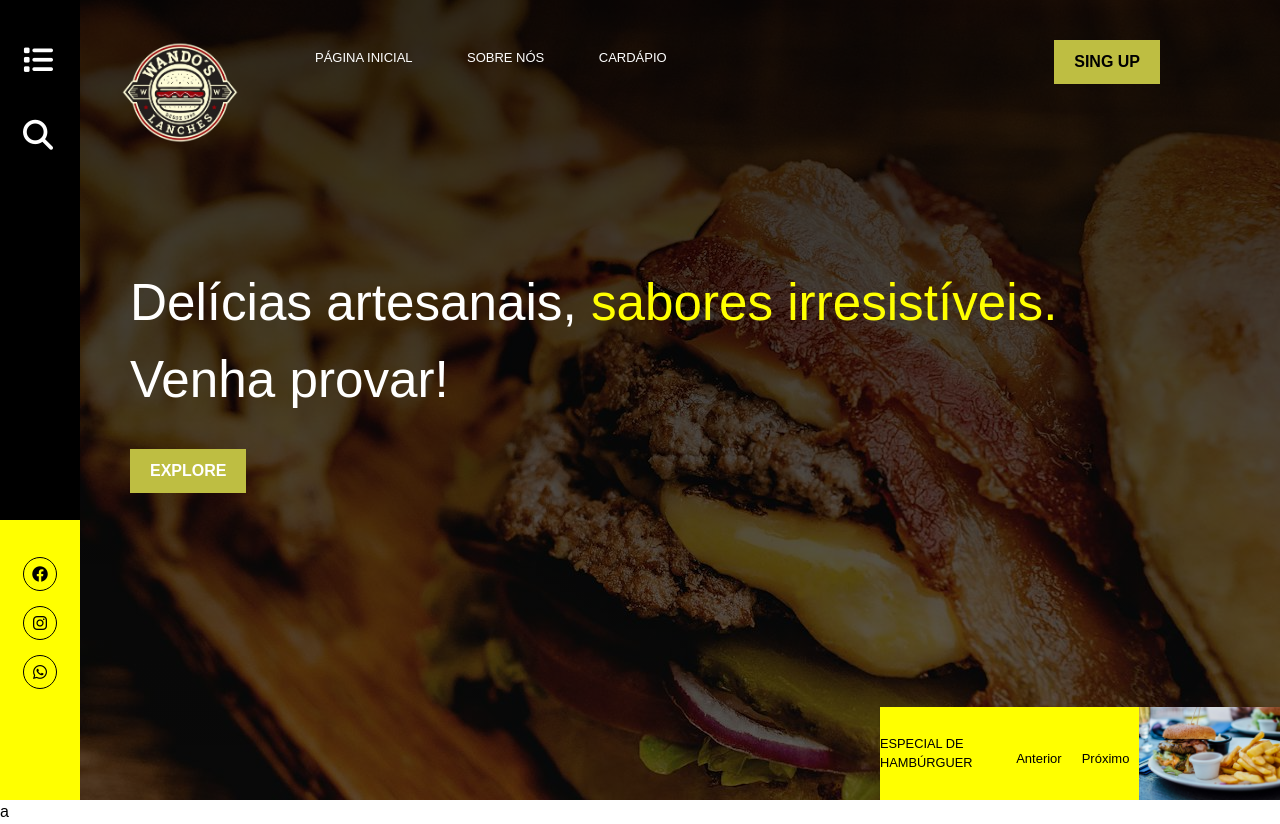
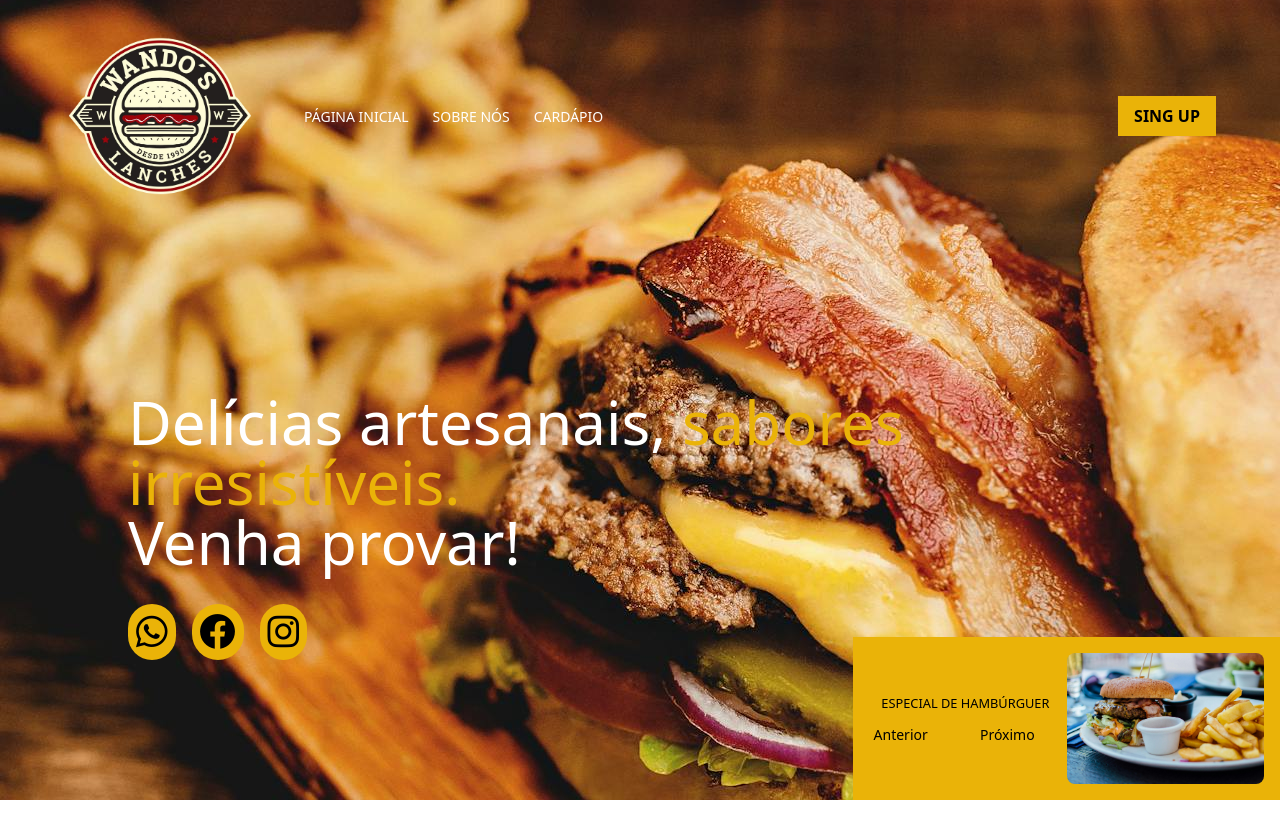
Before and after one commit to dev-jvoliveira/WandosLanches, a website: page index.html in a window 1280 px wide. After the commit the page ends 800 px from the top, so only its background shows below. Drawn offline with nearby package versions, Linux system fonts and the light colour scheme.

Commit message:
alteração de index
index

```diff
--- a/index.html
+++ b/index.html
@@ -5,65 +5,85 @@
     <meta name="viewport" content="width=device-width, initial-scale=1.0">
     <title>Wando's Lanches</title>
     <link rel="shortcut icon" href="images/logoremovido.ico" type="image/x-icon">
-    <link rel="stylesheet" href="/style/output.css">
     <link rel="stylesheet" href="https://cdnjs.cloudflare.com/ajax/libs/font-awesome/6.4.2/css/all.min.css">
-
-
+    <script src="https://cdn.tailwindcss.com"></script>
 </head>
-<body>
-    <div class="hero">
-        <div class="nav-bar">
-            <div class="nav-logo">
-              <img src="images/logoremovido.png">
+<body class="font-sans bg-cover bg-center bg-no-repeat overflow-x-hidden" style="background-image: url('images/background.jpg');">
+    <div class="relative h-screen">
+        <div class="flex items-center justify-between px-8 py-4 md:px-16 md:py-8">
+            <div class="flex-shrink-0 nav-logo">
+                <img src="images/logoremovido.png" class="w-32 md:w-48 h-auto">
             </div>
-            <i class="fa fa-bars" onclick="showMenu()"></i>
-                <div class="nav-links" id="nav-links">
-                    <i class="fa fa-close" onclick="closeMenu()"></i>
-                    <ul>
-                        <a href="#"><li>PÁGINA INICIAL</li></a>
-                        <a href="#"><li>SOBRE NÓS</li></a>
-                        <a href="cardapio.html"><li>CARDÁPIO</li></a>
-                    </ul>
-                    <button type="button" class="btn">SING UP</button>
-                </div>
+            <i class="fa fa-bars text-white text-2xl cursor-pointer md:hidden" onclick="showMenu()"></i>
+            <div id="nav-links" class="hidden md:flex flex-grow items-center justify-between">
+                <ul class="flex space-x-6 ml-12">
+                    <li><a href="#" class="text-white text-sm hover:underline">PÁGINA INICIAL</a></li>
+                    <li><a href="#" class="text-white text-sm hover:underline">SOBRE NÓS</a></li>
+                    <li><a href="cardapio.html" class="text-white text-sm hover:underline">CARDÁPIO</a></li>
+                </ul>
+                <button type="button" class="px-4 py-2 bg-yellow-500 text-black font-bold ml-4">SING UP</button>
+            </div>
         </div>
 
-       <div class="banner-title">
-            <h1>Delícias artesanais, <span>sabores irresistíveis.</span><br> Venha provar!</h1>
-            <button type="button" class="btn">EXPLORE</button>
-       </div>
-       <div class="vertical-bar">
-            <div class="search-icon">
-                <i class="fa fa-list"></i>
-                <i class="fa fa-search" aria-hidden="true"></i>
+        <div class="text-white mx-10 my-20 md:mx-32 md:my-40">
+            <h1 class="text-4xl md:text-6xl mb-8">Delícias artesanais, <span class="text-yellow-500">sabores irresistíveis.</span><br> Venha provar!</h1>
+            <div class="flex items-center space-x-4">
+                <a href="https://api.whatsapp.com/send?phone=5519997288018&text=Ol%C3%A1%F0%9F%96%90%EF%B8%8F%0APoderia%20me%20enviar%20o%20card%C3%A1pio%20por%20gentileza%3F%20" class="fab fa-whatsapp text-4xl text-black bg-yellow-500 rounded-full p-2 cursor-pointer" target="_blank"></a>
+                <a href="https://www.facebook.com/wandoslanches?locale=pt_BR" class="fab fa-facebook text-4xl text-black bg-yellow-500 rounded-full p-2 cursor-pointer" target="_blank"></a>
+                <a href="https://www.instagram.com/wandoslanches/" class="fab fa-instagram text-4xl text-black bg-yellow-500 rounded-full p-2 cursor-pointer" target="_blank"></a>
             </div>
-            <div class="social-icon">
-                <i class="fab fa-facebook"></i>
-                <i class="fab fa-instagram"></i>
-                <i class="fab fa-whatsapp"></i>
+        </div>
+
+        <div class="absolute top-0 left-0 h-full flex flex-col justify-between p-5 md:hidden">
+            <div class="space-y-8">
+
             </div>
-       </div>
-      <div class="notifications">
-            <div class="contents">
-                <small>ESPECIAL DE HAMBÚRGUER</small><br>
-                <div class="navigation-links"><p><a href="#">Anterior</a><a href="#">Próximo</a></p></div>
+            <div class="space-y-8 mt-auto">
+                <a href="https://www.facebook.com/wandoslanches?locale=pt_BR" class="fab fa-facebook text-black bg-yellow-500 rounded-full p-2 cursor-pointer" target="_blank"></a>
+                <a href="https://www.instagram.com/wandoslanches/" class="fab fa-instagram text-black bg-yellow-500 rounded-full p-2 cursor-pointer" target="_blank"></a>
+                <a href="https://api.whatsapp.com/send?phone=5519997288018&text=Ol%C3%A1%F0%9F%96%90%EF%B8%8F%0APoderia%20me%20enviar%20o%20card%C3%A1pio%20por%20gentileza%3F%20" class="fab fa-whatsapp text-black bg-yellow-500 rounded-full p-2 cursor-pointer" target="_blank"></a>
             </div>
-            <div class="notifications-img">
-                <img src="images/imgsmall.jpg">
+        </div>
+
+        <div class="absolute bottom-0 right-0 flex items-center bg-yellow-500 shadow-lg w-full md:w-1/3 p-4">
+            <div class="flex-1">
+                <small class="text-black pl-3">ESPECIAL DE HAMBÚRGUER</small><br>
+                <div class="text-right mt-2">
+                    <a href="#" class="text-black text-sm mr-4">Anterior</a>
+                    <a href="#" class="text-black text-sm p-8">Próximo</a>
+                </div>
             </div>
-      </div>
+            <div class="flex-1">
+                <img src="images/imgsmall.jpg" class="rounded-lg">
+            </div>
+        </div>
+    </div>
+
+    <div id="mobile-menu" class="fixed inset-0 bg-black bg-opacity-90 text-white flex flex-col items-center justify-center space-y-8 hidden md:hidden">
+        <i class="fa fa-close text-2xl cursor-pointer" onclick="closeMenu()"></i>
+        <ul class="space-y-6 text-center">
+            <li><a href="#" class="text-xl">PÁGINA INICIAL</a></li>
+            <li><a href="#" class="text-xl">SOBRE NÓS</a></li>
+            <li><a href="cardapio.html" class="text-xl">CARDÁPIO</a></li>
+        </ul>
+        <a id="whatsapp-icon" target="_blank"></a><button type="button" class="px-6 py-3 bg-yellow-500 text-black font-bold rounded-full">Precisa de ajuda?</button>
     </div>
 
     <script>
-        var show = document.getElementById("nav-links");
-        function showMenu(){
-            show.style.right = "0";
+        var mobileMenu = document.getElementById("mobile-menu");
+
+        function showMenu() {
+            mobileMenu.classList.toggle("hidden");
+            mobileMenu.classList.toggle("flex");
         }
-        function closeMenu(){
-            show.style.right = "-200px";
+        function closeMenu() {
+            mobileMenu.classList.add("hidden");
+            mobileMenu.classList.remove("flex");
         }
+        document.getElementById("whatsapp-icon").addEventListener("click", function() {
+        window.open("https://api.whatsapp.com/send?phone=5519997288018&text=Ol%C3%A1%F0%9F%96%90%EF%B8%8F%0APoderia%20me%20enviar%20o%20card%C3%A1pio%20por%20gentileza%3F%20", "_blank");
+    });
+
     </script>
-
-a
 </body>
 </html>
```
Also changed, not shown: style/output.css.
